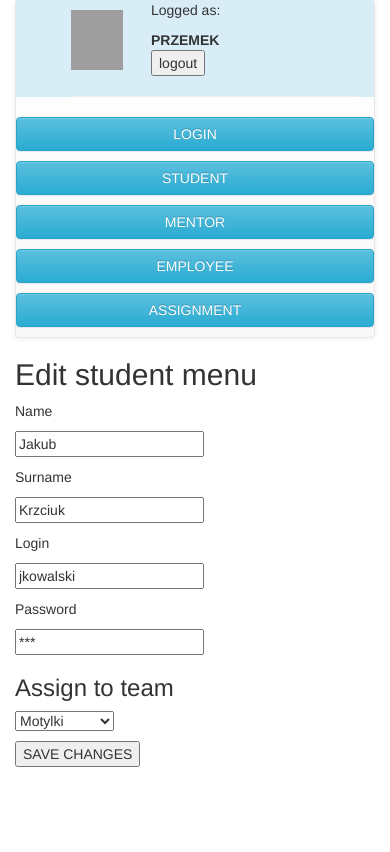
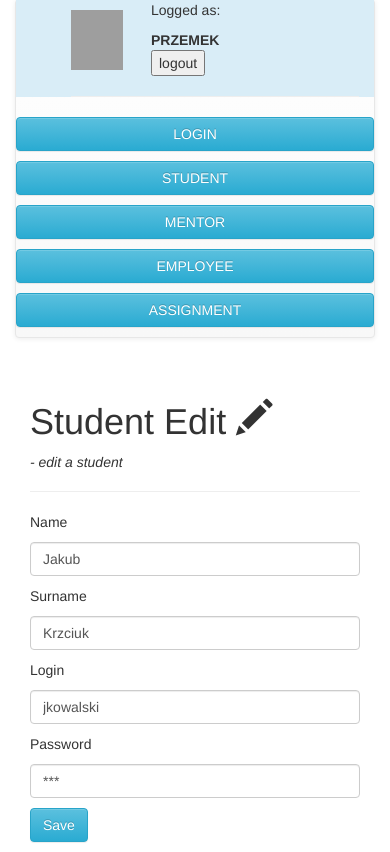
Before and after one commit to ztokarski/python-ccms-project, a Flask app: page /student_edit/1 in a window 390 px wide. Shown: the part 341-1193 px from the top of the page. Before the commit the page ends 1108 px from the top, so only its background shows below. Run offline with Flask 2, Linux system fonts and the light colour scheme; data comes from the database, SQL or seed files in the repository; some libraries are stand-ins or nearby versions; grey boxes are pictures that could not be loaded.

Commit message:
Modify student edit

```diff
--- a/templates/assignment_list.html
+++ b/templates/assignment_list.html
@@ -3,7 +3,7 @@
  <div class="container">
         <div class="page-header">
             <div class="col-md-2 col-sm-1 col-xs-1"></div>
-            <h1>Assignment List <span class="glyphicon glyphicon-list-alt"></span></h1>
+{#            <h1>Assignment List <span class="glyphicon glyphicon-list-alt"></span></h1>#}
             <br>
         </div>
         <div class="row">
--- a/templates/layout.html
+++ b/templates/layout.html
@@ -2,8 +2,6 @@
 <html>
 <head>
     <title>Main Page</title>
-    <link rel="stylesheet" type="text/css" href="../static/style.css">
-    <link rel="stylesheet" type="text/css" href="../static/style.css">
     <link rel="stylesheet" href="https://maxcdn.bootstrapcdn.com/bootstrap/3.3.7/css/bootstrap.min.css"
           integrity="sha384-BVYiiSIFeK1dGmJRAkycuHAHRg32OmUcww7on3RYdg4Va+PmSTsz/K68vbdEjh4u" crossorigin="anonymous">
     <script src="https://ajax.googleapis.com/ajax/libs/jquery/1.11.1/jquery.min.js"></script>
@@ -40,7 +38,7 @@
 {#  Sidebar #}
 <div class="sidebar">
     <div class="container">
-        <div class="row">
+        <div class="row" >
             <div class="col-md-2 sidebar-brand ">
                 <nav class="navbar navbar-default navbar-fixed-side">
                     <div class="col-md-12 profile bg-info">
--- a/templates/mentor_edit.html
+++ b/templates/mentor_edit.html
@@ -20,7 +20,8 @@
                         <p><input name="password" class="form-control" value="***"></p>
                         <p>
                             <button class="btn btn-info" type="submit"
-                                formaction="{{ url_for('mentor_edit', mentor_id=mentor.id) }}" formmethod="post">Save
+                                    formaction="{{ url_for('mentor_edit', mentor_id=mentor.id) }}" formmethod="post">
+                                Save
                             </button>
                         </p>
                     </form>
--- a/templates/student_edit.html
+++ b/templates/student_edit.html
@@ -1,23 +1,33 @@
 {% extends "layout.html" %}
-{% block content  %}
-        <article>
-            <form action="{{ url_for('student_edit', student_id=student.id) }}" method="post">
-            <div class="form">
-                <h2>Edit student menu</h2>
-                <p>Name</p><p><input name="name" value="{{ student.name }}" required>  </p>
-                <p>Surname</p><p><input name="surname" value="{{ student.surname }}" required></p>
-                <p>Login</p><p><input name="login" value="{{ student.login }}"></p>
-                <p>Password</p><p><input name="password" value="***"></p>
-                <h3>Assign to team</h3>
-                <p>
-                    <select name="team">
-                    <option value="team">Motylki</option>
-                    <option value="team">Biedronki</option>
-                    <option value="team">Muchomorki</option>
-                    <option value="team">Ślimaki</option>
-                    </select>
-                </p>
-                <p> <button class="button" type="submit" formaction="{{ url_for('student_edit', student_id=student.id) }}" formmethod="post">SAVE CHANGES</button> </p>
-            </div></form>
-        </article>
+{% block content %}
+    <div class="container">
+        <div class="row">
+            <div class="col-md-2 col-sm-1 col-xs-1"></div>
+            <div class="col-md-3 col-sm-12 col-xs-12">
+                <div class="page-header">
+                    <h1>Student Edit <span class="glyphicon glyphicon-pencil"></span></h1>
+                    <p><i>- edit a student</i></p>
+                </div>
+                <div class="form">
+                    <form action="{{ url_for('student_edit', student_id=student.id) }}" method="post">
+                        <p>Name</p>
+                        <p><input name="name" class="form-control" value="{{ student.name }}" required></p>
+                        <p>Surname</p>
+                        <p><input name="surname" class="form-control" value="{{ student.surname }}" required></p>
+                        <p>Login</p>
+                        <p><input name="login" class="form-control" value="{{ student.login }}"></p>
+                        <p>Password</p>
+                        <p><input name="password" class="form-control" value="***"></p>
+                        <p>
+                            <button class="btn btn-info" type="submit"
+                                    formaction="{{ url_for('student_edit', student_id=student.id) }}" formmethod="post">
+                                Save
+                            </button>
+                        </p>
+                    </form>
+                </div>
+            </div>
+        </div>
+    </div>
+
 {% endblock %}
--- a/templates/student_list.html
+++ b/templates/student_list.html
@@ -12,7 +12,7 @@
                     <button class="btn btn-info" type="button"
                              onclick="location.href='student_add'">Add student
                     </button>
-                    <hr>
+{#                    <hr>#}
                     <table class="table table-striped table-bordered table-hover ">
                         <thead class="bg-info text-white">
                         <tr>
```
Lines whose indentation alone changed are shown as unchanged.
